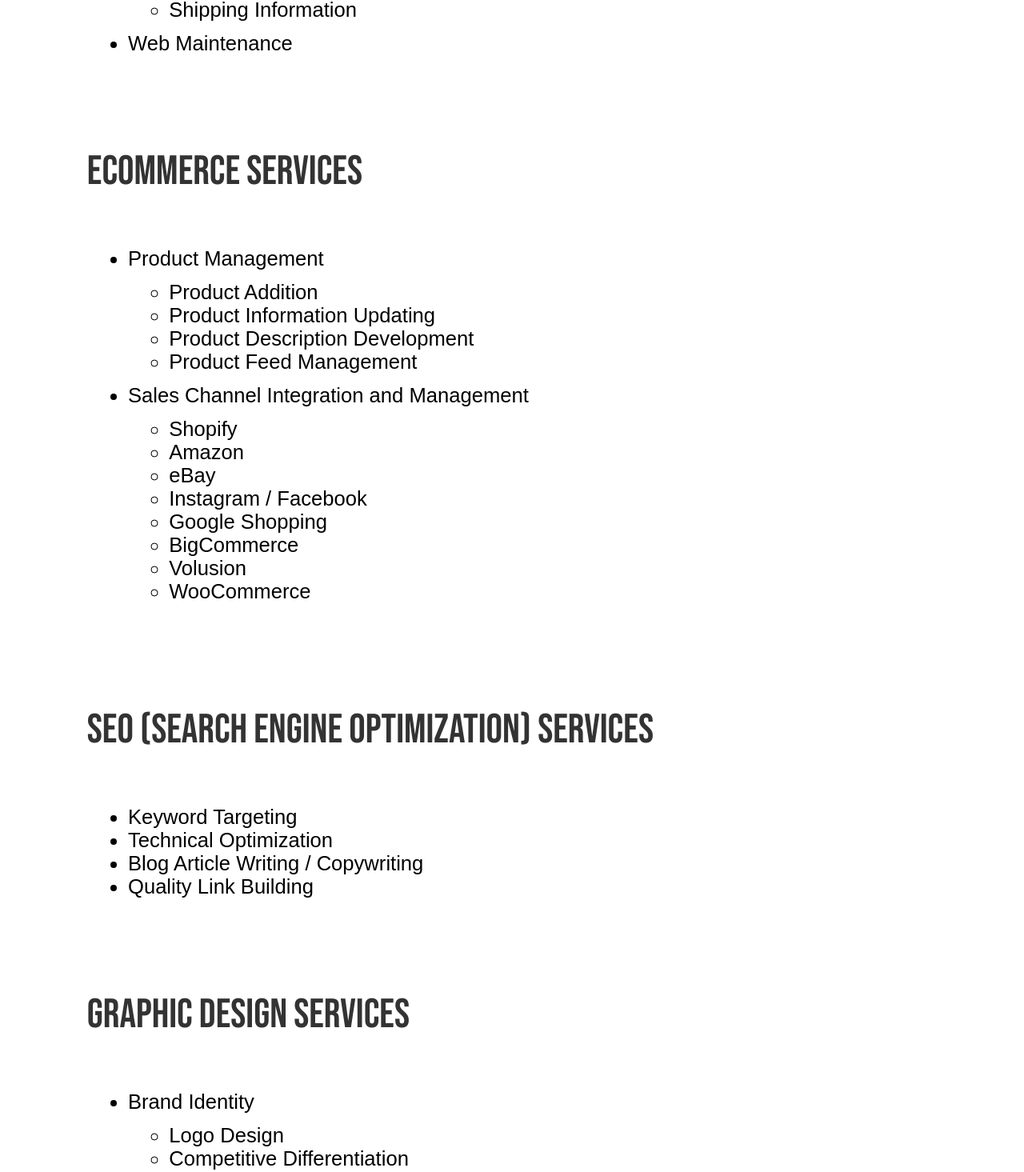
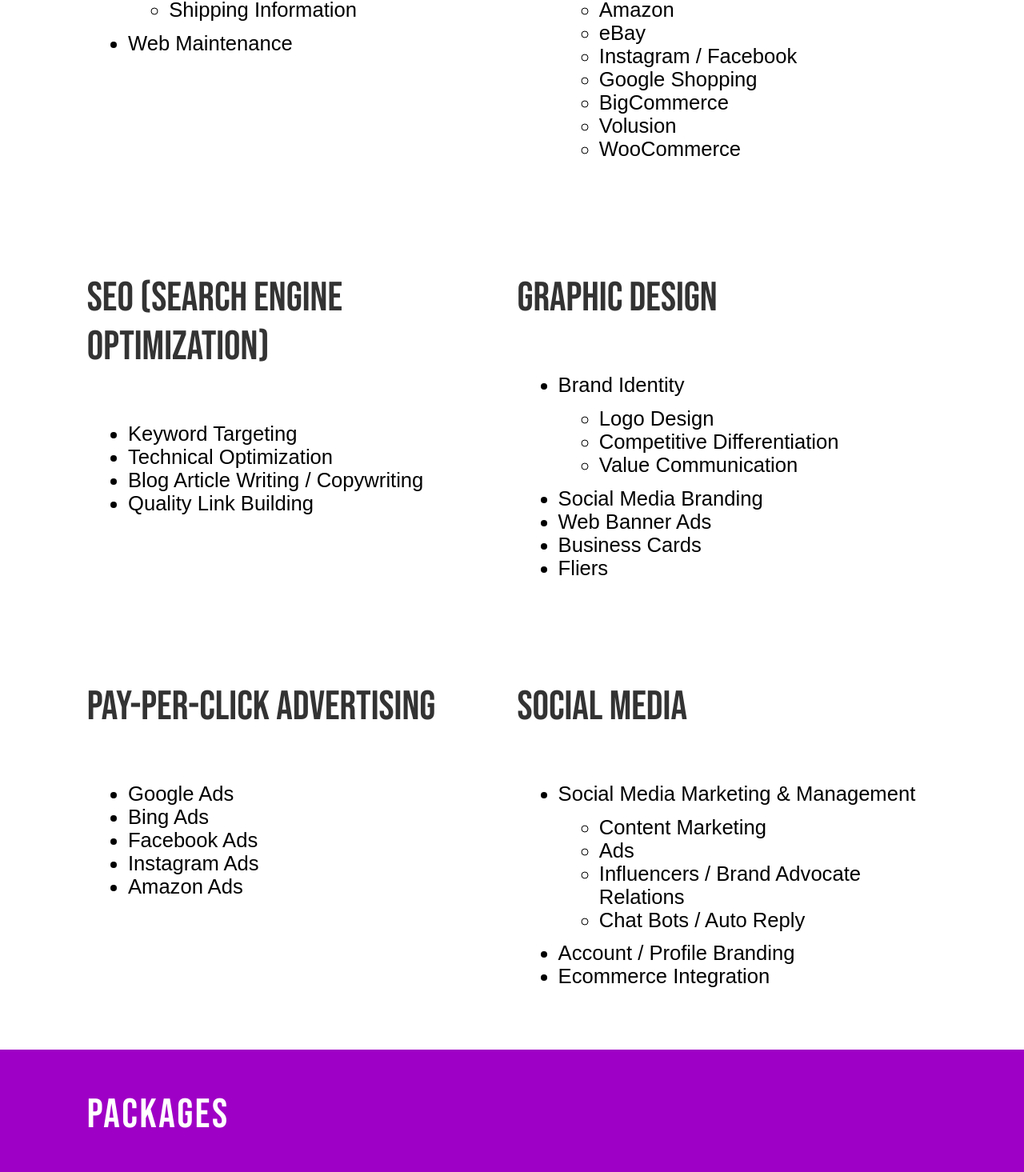
Before and after one commit to yak-was-here/yak-was-here, a Next.js app: page /digital-marketing-services in a window 1280 px wide. Shown: the part 2100-3565 px from the top of the page at 80% size. Built offline with nearby package versions, Linux system fonts and the light colour scheme.

Commit message:
Make services list use flexbox

```diff
--- a/pages/digital-marketing-services.js
+++ b/pages/digital-marketing-services.js
@@ -49,8 +49,9 @@ function DigMktgServices() {
 						</Link>
 					</p>
 				</div>
-				<section>
-					<h2>Website Services</h2>
+				<div className="services-container max-page-width">
+					<section className="service">
+						<h2>Website</h2>
 						<ul>
 							<li>Web Design or Redesign</li>
 							<li>
@@ -72,8 +73,8 @@ function DigMktgServices() {
 							<li>Web Maintenance</li>
 						</ul>
 					</section>
-				<section>
-					<h2>Ecommerce Services</h2>
+					<section className="service">
+						<h2>Ecommerce</h2>
 						<ul>
 							<li>
 								Product Management
@@ -99,8 +100,8 @@ function DigMktgServices() {
 							</li>
 						</ul>
 					</section>
-				<section>
-					<h2>SEO (Search Engine Optimization) Services</h2>
+					<section className="service">
+						<h2>SEO (Search Engine Optimization)</h2>
 						<ul>
 							<li>Keyword Targeting</li>
 							<li>Technical Optimization</li>
@@ -108,8 +109,8 @@ function DigMktgServices() {
 							<li>Quality Link Building</li>
 						</ul>
 					</section>
-				<section>
-					<h2>Graphic Design Services</h2>
+					<section className="service">
+						<h2>Graphic Design</h2>
 						<ul>
 							<li>
 								Brand Identity
@@ -125,8 +126,8 @@ function DigMktgServices() {
 							<li>Fliers</li>
 						</ul>
 					</section>
-				<section>
-					<h2>Pay-Per-Click Advertising Services</h2>
+					<section className="service">
+						<h2>Pay-Per-Click Advertising</h2>
 						<ul>
 							<li>Google Ads</li>
 							<li>Bing Ads</li>
@@ -135,8 +136,8 @@ function DigMktgServices() {
 							<li>Amazon Ads</li>
 						</ul>
 					</section>
-				<section>
-					<h2>Social Media Services</h2>
+					<section className="service">
+						<h2>Social Media</h2>
 						<ul>
 							<li>
 								Social Media Marketing &amp; Management
@@ -151,6 +152,7 @@ function DigMktgServices() {
 							<li>Ecommerce Integration</li>
 						</ul>
 					</section>
+				</div>
 				<div className="section-outside-heading yak-purple">
 					<h2 className="max-page-width yak-purple" style={{ letterSpacing: "0.05em" }} id="packages">
 						Packages
--- a/styles/globals.css
+++ b/styles/globals.css
@@ -802,6 +802,20 @@ strong code {
 	font-weight: bold;
 }
 
+.services-container {
+	display: flex;
+	flex-wrap: wrap;
+	justify-content: space-between;
+}
+
+.service {
+	overflow: hidden;
+	max-width: calc(var(--container-width) / 2 - var(--space-unit) / 2);
+	width: calc(var(--container-width) / 2 - var(--space-unit) / 2);
+	margin: 0;
+	margin-bottom: var(--space-unit);
+}
+
 .resumeBackground {
 	margin: 0 auto;
 	background-image: url("/img/isaacyakl-hero-background-4k.jpg");
```
Also changed, not shown: 1 other file (tests, documents, lock files or other folders). Lines whose indentation alone changed are shown as unchanged.
